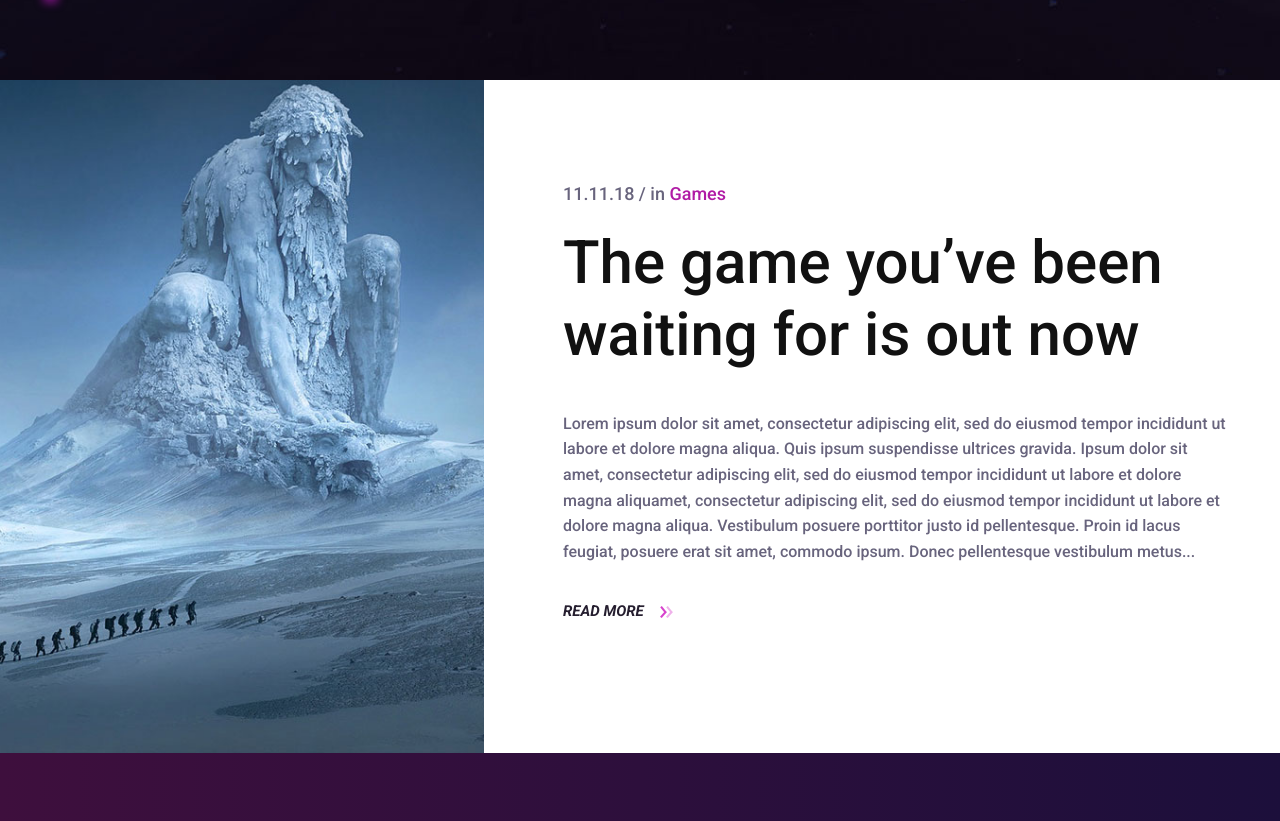
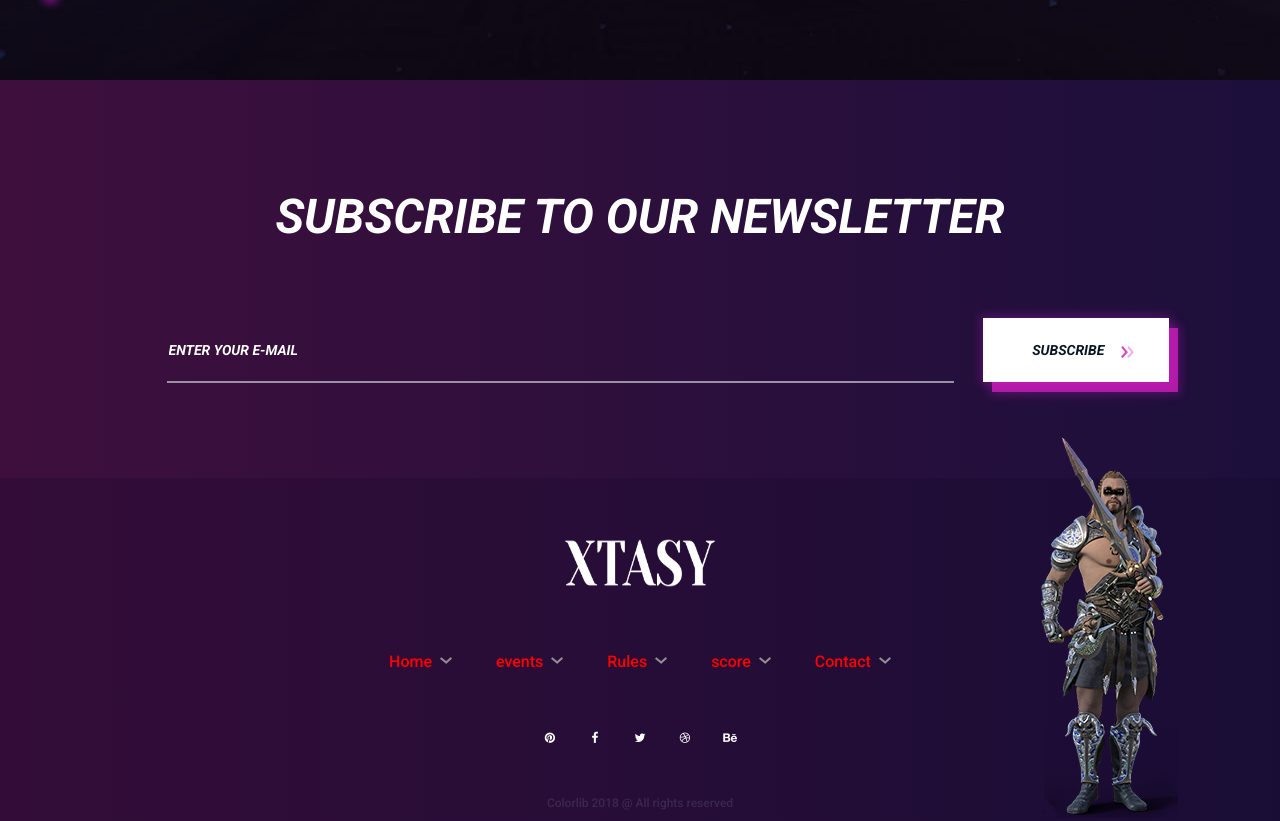
Before and after one commit to PRADUL-P/xtasy-2, a website: page index.html in a window 1280 px wide. Shown: the part 3874-4695 px from the top of the page. Drawn offline with nearby package versions, Linux system fonts and the light colour scheme.

Commit message:
+++++++++++

```diff
--- a/index.html
+++ b/index.html
@@ -7,7 +7,7 @@
 	<meta name="keywords" content="endGam,gGaming, magazine, html">
 	<meta name="viewport" content="width=device-width, initial-scale=1.0">
 	<!-- Favicon -->
-	<link href="img/favicon.ico" rel="shortcut icon"/>
+	<link href="img/logo copy.png" rel="shortcut icon"/>
 
 	<!-- Google Font -->
 	<link href="https://fonts.googleapis.com/css?family=Roboto:400,400i,500,500i,700,700i,900,900i" rel="stylesheet">
@@ -466,7 +466,7 @@
 
 
 	<!-- Featured section -->
-	<section class="featured-section">
+	<!-- <section class="featured-section">
 		<div class="featured-bg set-bg" data-setbg="img/featured-bg.jpg"></div>
 		<div class="featured-box">
 			<div class="text-box">
@@ -476,7 +476,7 @@
 				<a href="#" class="read-more">Read More  <img src="img/icons/double-arrow.png" alt="#"/></a>
 			</div>
 		</div>
-	</section>
+	</section> -->
 	<!-- Featured section end-->
 
 
@@ -508,9 +508,9 @@
 			</a>
 			<ul class="main-menu footer-menu">
 				<li><a href="">Home</a></li>
-				<li><a href="">Games</a></li>
-				<li><a href="">Reviews</a></li>
-				<li><a href="">News</a></li>
+				<li><a href="">events</a></li>
+				<li><a href="">Rules</a></li>
+				<li><a href="">score</a></li>
 				<li><a href="">Contact</a></li>
 			</ul>
 			<div class="footer-social d-flex justify-content-center">
```
Also changed, not shown: img/logo copy.png (added).
